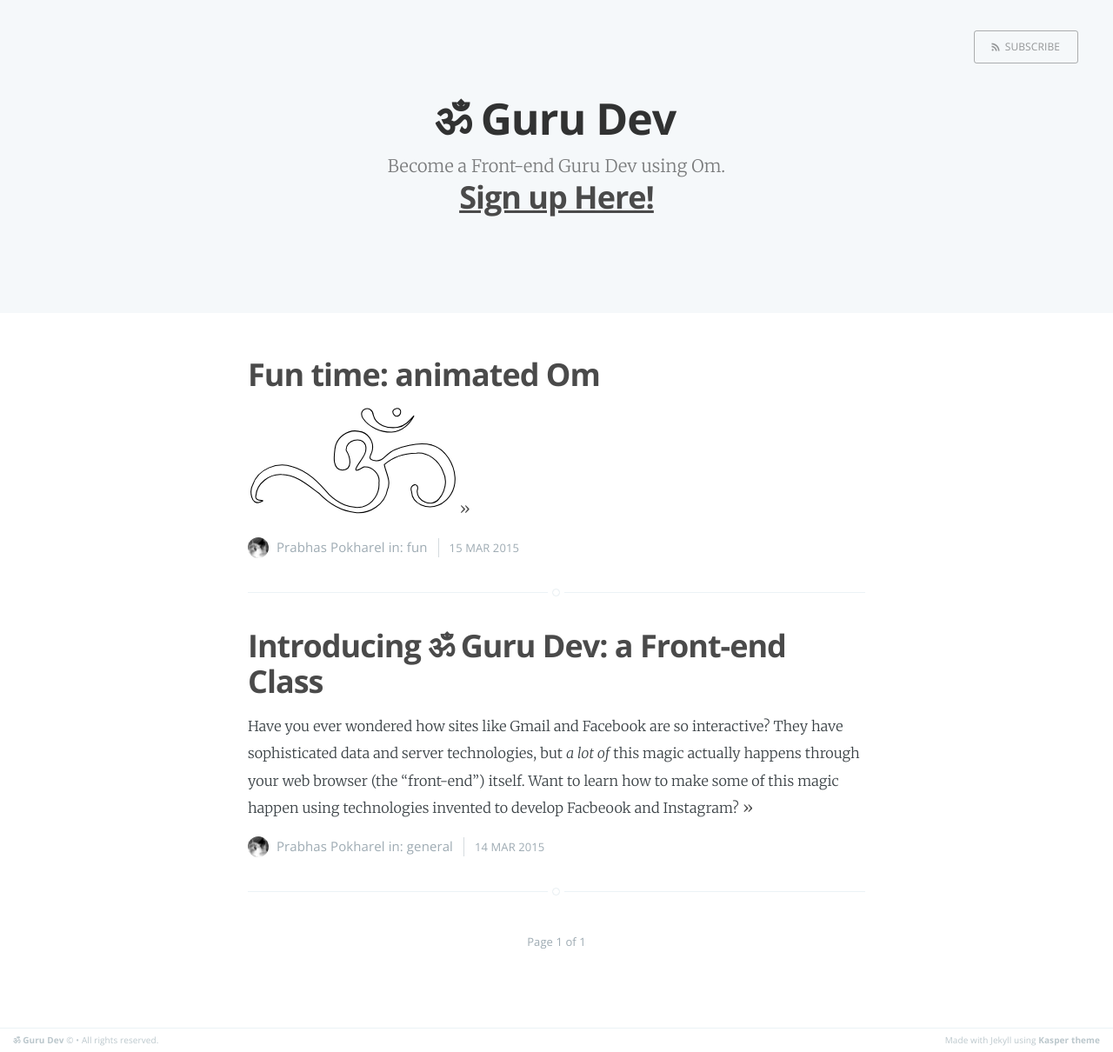
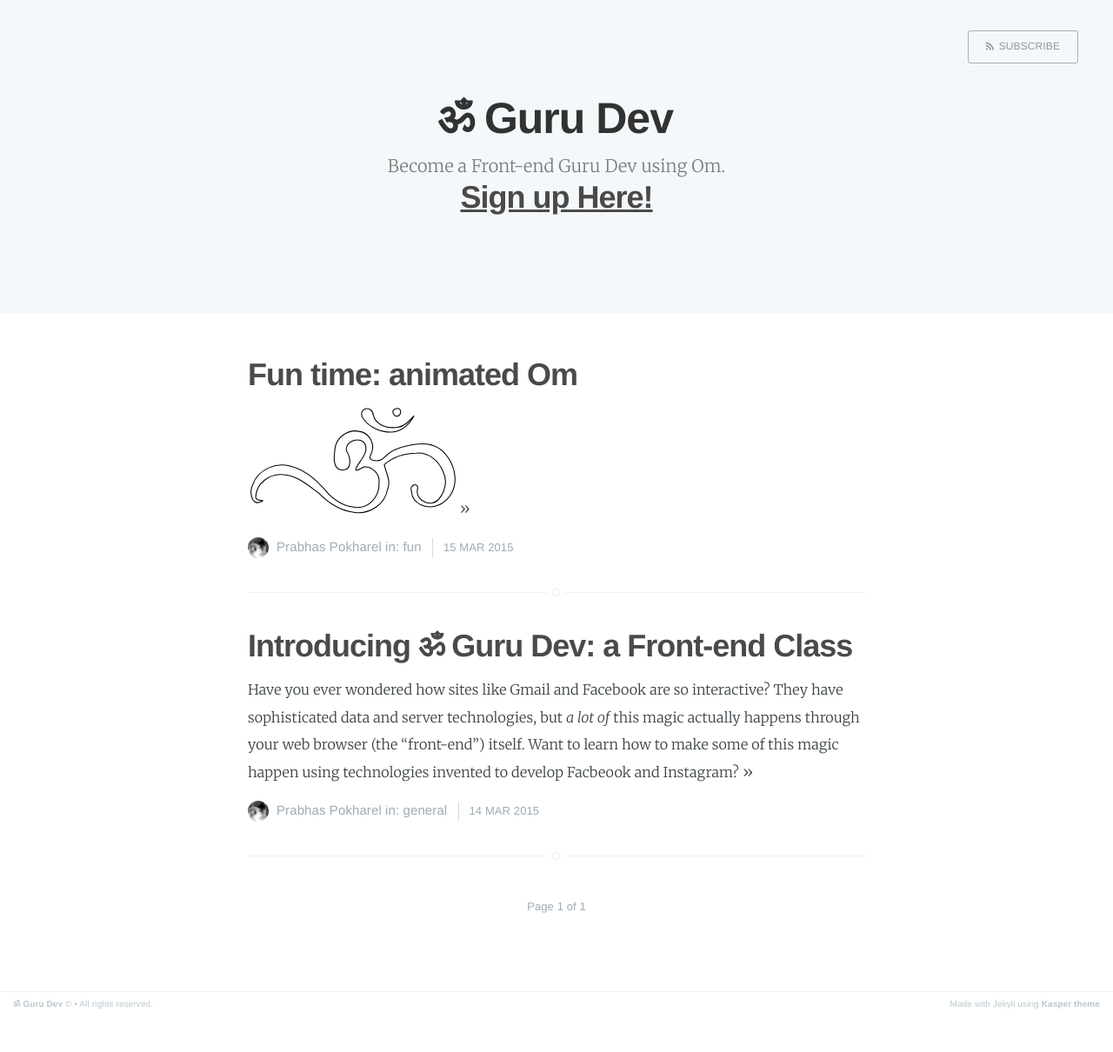
Before and after one commit to om-guru-dev/om-guru-dev.github.io, a Jekyll site: the page built from index.html, in a window 1280 px wide. Shown: the whole page at 87% size. Built offline with Jekyll 4.4.1, drawn with Linux system fonts in a browser that asks for light colours; Markdown is read by kramdown in place of the engine named in the settings; the list of posts is cut into pages by our own code; after the commit the page ends 1169 px from its top, so only the background shows below that.

Commit message:
I don't like Open Sans

```diff
--- a/assets/css/screen.css
+++ b/assets/css/screen.css
@@ -202,7 +202,7 @@
     color: #2E2E2E;
     line-height: 1.15em;
     margin: 0 0 0.4em 0;
-    font-family: "Open Sans", sans-serif;
+    font-family: "HelveticaNeue-Light", "Helvetica Neue Light", "Helvetica Neue", Helvetica, Arial, "Lucida Grande", sans-serif;
 }
 
 h1 {
@@ -493,7 +493,7 @@
 
 .main-nav a {
     text-decoration: none;
-    font-family: 'Open Sans', sans-serif;
+    font-family: "HelveticaNeue-Light", "Helvetica Neue Light", "Helvetica Neue", Helvetica, Arial, "Lucida Grande", sans-serif;
 }
 
 /* Create a bouncing scroll-down arrow on homepage with cover image */
@@ -665,7 +665,7 @@
     font-size: 5rem;
     letter-spacing: -1px;
     font-weight: 700;
-    font-family: "Open Sans", sans-serif;
+    font-family: "HelveticaNeue-Light", "Helvetica Neue Light", "Helvetica Neue", Helvetica, Arial, "Lucida Grande", sans-serif;
     color: #fff;
 }
 
@@ -765,7 +765,7 @@
 .post-meta {
     display: block;
     margin: 1.75rem 0 0 0;
-    font-family: "Open Sans", sans-serif;
+    font-family: "HelveticaNeue-Light", "Helvetica Neue Light", "Helvetica Neue", Helvetica, Arial, "Lucida Grande", sans-serif;
     font-size: 1.5rem;
     line-height: 2.2rem;
     color: #9EABB3;
@@ -1209,7 +1209,7 @@
     width: 80%;
     max-width: 710px;
     margin: 4rem auto;
-    font-family: "Open Sans", sans-serif;
+    font-family: "HelveticaNeue-Light", "Helvetica Neue Light", "Helvetica Neue", Helvetica, Arial, "Lucida Grande", sans-serif;
     font-size: 1.3rem;
     color: #9EABB3;
     text-align: center;
@@ -1296,7 +1296,7 @@
     margin: 8rem 0 0 0;
     padding: 0.5rem 15px;
     border-top: #EBF2F6 1px solid;
-    font-family: "Open Sans", sans-serif;
+    font-family: "HelveticaNeue-Light", "Helvetica Neue Light", "Helvetica Neue", Helvetica, Arial, "Lucida Grande", sans-serif;
     font-size: 1rem;
     line-height: 1.75em;
     color: #BBC7CC;
```
